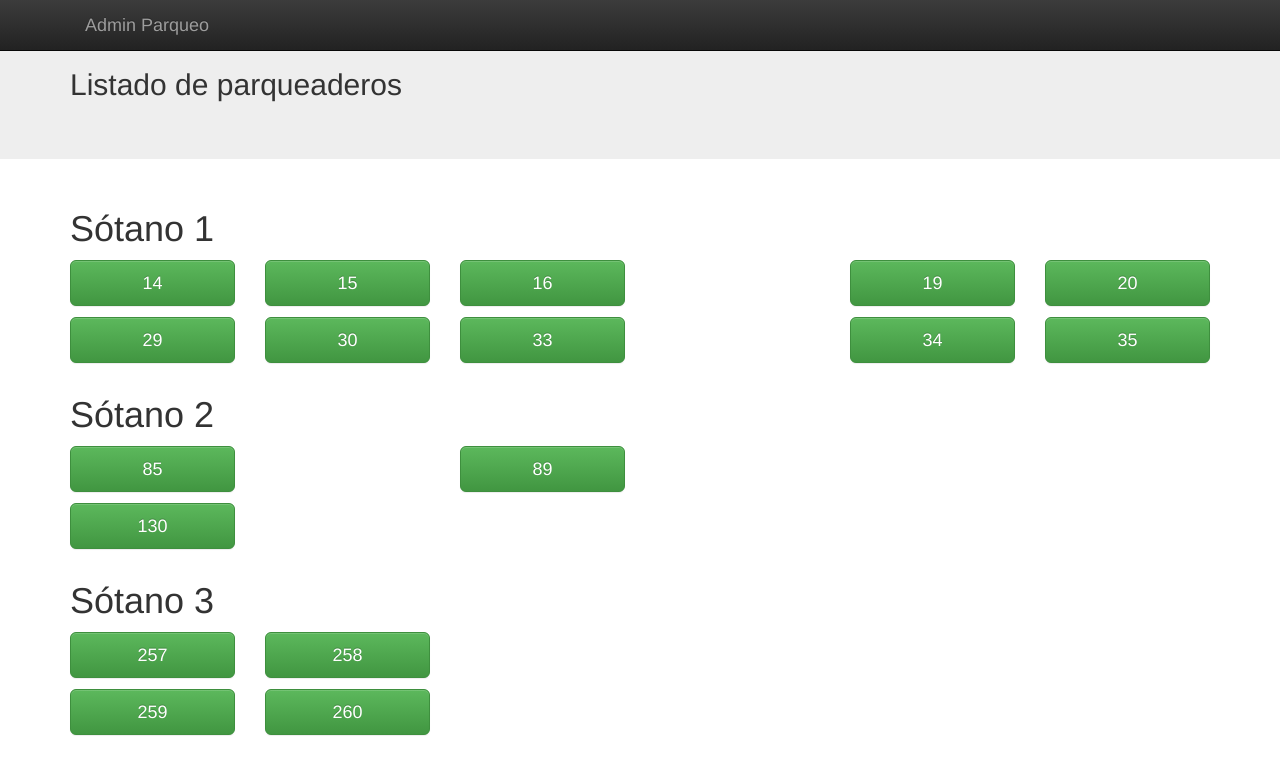
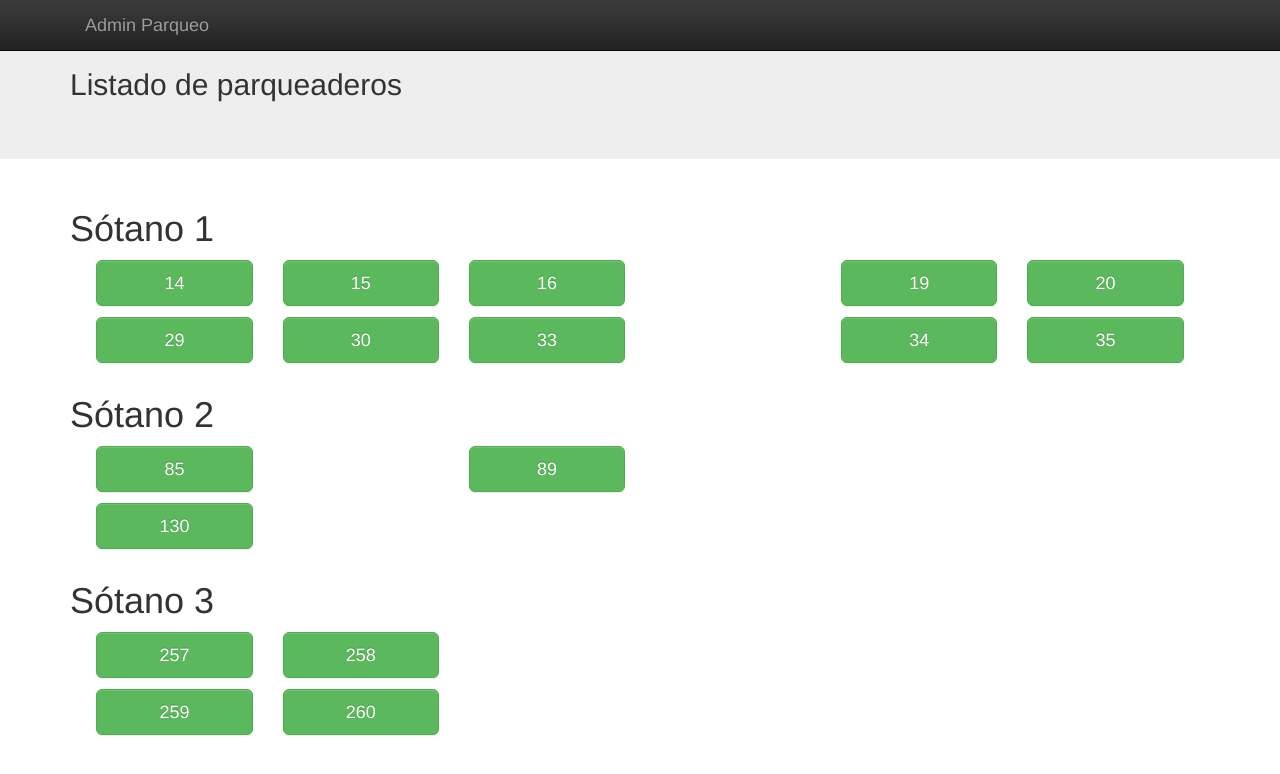
Before and after one commit to perezsebas/parking, a React (Create React App) app: page / in a window 1280 px wide. Shown: the top 774 px of the page. Built offline with nearby package versions, Linux system fonts and the light colour scheme.

Commit message:
react redux implemented

```diff
--- a/src/App.js
+++ b/src/App.js
@@ -2,16 +2,17 @@ import './App.css';
 
 import React, { useEffect } from 'react';
 import { Col, Grid, Jumbotron, Navbar, Row } from 'react-bootstrap';
+import { useSelector } from 'react-redux';
 
 import Parking from './components/Parking';
-import PARKING_LOTS from './data/parkingLots';
 import Spinner from './images/Spinner.svg';
 
 // import logo from './logo.svg';
 // const backendURL = 'https://parking-back-end.herokuapp.com/api/parking';
 
 const App = () => {
-  let parkingLots = PARKING_LOTS;
+  // let parkingLots = PARKING_LOTS;
+  let parkingLots = useSelector((state) => state.parkings.parkingLots);
   useEffect(() => {
     getParkingLots();
   });
@@ -125,7 +126,7 @@ const App = () => {
                 number={parkingLots[11].parkingNumber}
               />
             </Col>
-            <Col sm={6} md={6} lg={6}></Col>
+            <Col sm={6}></Col>
           </Row>
           <Row>
             <Col sm={2}>
@@ -134,7 +135,7 @@ const App = () => {
                 number={parkingLots[12].parkingNumber}
               />
             </Col>
-            <Col sm={10} md={10} lg={10}></Col>
+            <Col sm={10}></Col>
           </Row>
         </Grid>
 
@@ -153,7 +154,7 @@ const App = () => {
                 number={parkingLots[14].parkingNumber}
               />
             </Col>
-            <Col sm={8} md={8} lg={8}></Col>
+            <Col sm={8}></Col>
           </Row>
           <Row>
             <Col sm={2}>
@@ -168,7 +169,7 @@ const App = () => {
                 number={parkingLots[16].parkingNumber}
               />
             </Col>
-            <Col sm={8} md={8} lg={8}></Col>
+            <Col sm={8}></Col>
           </Row>
         </Grid>
       </div>
--- a/src/components/Parking.js
+++ b/src/components/Parking.js
@@ -1,26 +1,33 @@
-import React, { useState } from 'react';
+import React from 'react';
 import { Button } from 'react-bootstrap';
+import { useDispatch, useSelector } from 'react-redux';
+
+import PARKING_LOTS from '../data/parkingLots';
+import { changeParkingStatus } from '../redux/actions';
 
 const Parking = (props) => {
-  const [status, setStatus] = useState(props.status);
-  const [bgColor, setBgColor] = useState('success');
+  // const [status, setStatus] = useState(props.status);
+  const index = PARKING_LOTS.findIndex(
+    (parking) => parking.parkingNumber === props.number
+  );
+  const status = useSelector(
+    (state) => state.parkings.parkingLots[index].parkingStatus
+  );
+  const dispatch = useDispatch();
 
-  const changeParking = (status) => {
-    if (status === 'AVAILABLE') {
-      setStatus('NOT_AVAILABLE');
-      setBgColor('danger');
-    } else {
-      setStatus('AVAILABLE');
-      setBgColor('success');
-    }
+  const changeParking = () => {
+    // status === 'AVAILABLE'
+    //   ? setStatus('NOT_AVAILABLE')
+    //   : setStatus('AVAILABLE');
+    dispatch(changeParkingStatus(props.number, status));
   };
 
   return (
     <Button
-      bsStyle={bgColor}
+      bsStyle={status === 'AVAILABLE' ? 'success' : 'danger'}
       bsSize='large'
       block
-      onClick={() => changeParking(status)}
+      onClick={() => changeParking()}
     >
       {props.number}
     </Button>
--- a/src/index.js
+++ b/src/index.js
@@ -1,11 +1,19 @@
+import './index.css';
+import 'bootstrap/dist/css/bootstrap-theme.css';
+import 'bootstrap/dist/css/bootstrap.css';
+
 import React from 'react';
 import ReactDOM from 'react-dom';
-import './index.css';
+import { Provider } from 'react-redux';
+
 import App from './App';
+import store from './redux/store';
 import registerServiceWorker from './registerServiceWorker';
 
-import 'bootstrap/dist/css/bootstrap.css';
-import 'bootstrap/dist/css/bootstrap-theme.css';
-
-ReactDOM.render(<App />, document.getElementById('root'));
+ReactDOM.render(
+  <Provider store={store}>
+    <App />
+  </Provider>,
+  document.getElementById('root')
+);
 registerServiceWorker();
--- /dev/null
+++ b/src/redux/actionTypes.js
@@ -0,0 +1 @@
+export const CHANGE_PARKING_STATUS = 'CHANGE_PARKING_STATUS';
--- /dev/null
+++ b/src/redux/actions.js
@@ -0,0 +1,7 @@
+import { CHANGE_PARKING_STATUS } from './actionTypes';
+
+export const changeParkingStatus = (number, status) => ({
+  type: CHANGE_PARKING_STATUS,
+  number,
+  status
+});
--- /dev/null
+++ b/src/redux/reducers/index.js
@@ -0,0 +1,5 @@
+import { combineReducers } from 'redux';
+
+import parkings from './parkings';
+
+export default combineReducers({ parkings });
--- /dev/null
+++ b/src/redux/reducers/parkings.js
@@ -0,0 +1,25 @@
+import PARKING_LOTS from '../../data/parkingLots';
+import { CHANGE_PARKING_STATUS } from '../actionTypes';
+
+const initialState = {
+  parkingLots: PARKING_LOTS
+};
+
+const parkings = (state = initialState, action) => {
+  switch (action.type) {
+    case CHANGE_PARKING_STATUS: {
+      const newStatus =
+        action.status === 'AVAILABLE' ? 'NOT_AVAILABLE' : 'AVAILABLE';
+      const parkingLots = state.parkingLots.map((parking) =>
+        parking.parkingNumber === action.number
+          ? { ...parking, parkingStatus: newStatus }
+          : parking
+      );
+      return { parkingLots };
+    }
+    default:
+      return state;
+  }
+};
+
+export default parkings;
--- /dev/null
+++ b/src/redux/store.js
@@ -0,0 +1,8 @@
+import { createStore } from 'redux';
+
+import rootReducer from './reducers';
+
+export default createStore(
+  rootReducer,
+  window.__REDUX_DEVTOOLS_EXTENSION__ && window.__REDUX_DEVTOOLS_EXTENSION__()
+);
```
Also changed, not shown: package.json (+6 -1 lines), 1 other file (tests, documents, lock files or other folders).
